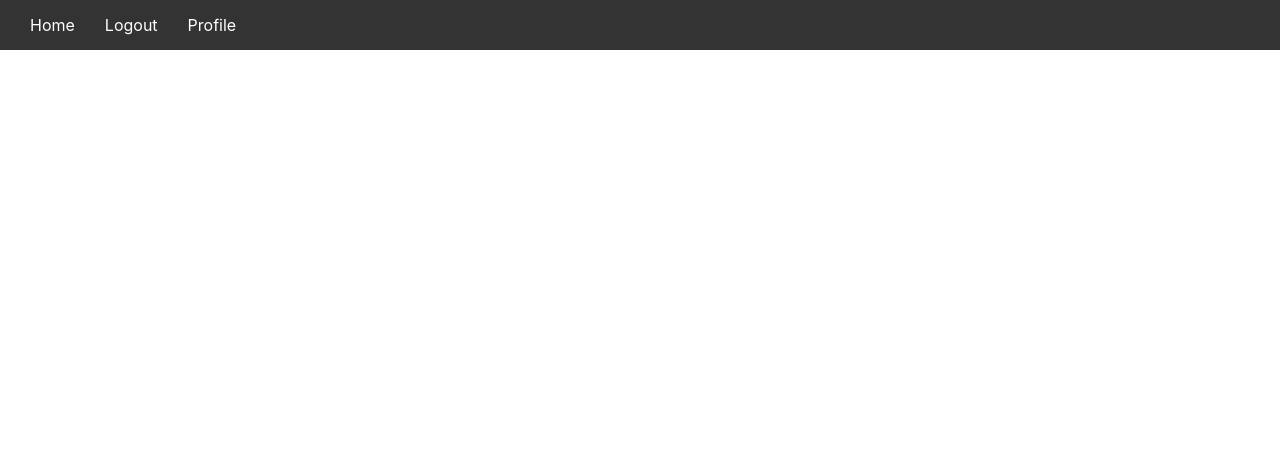
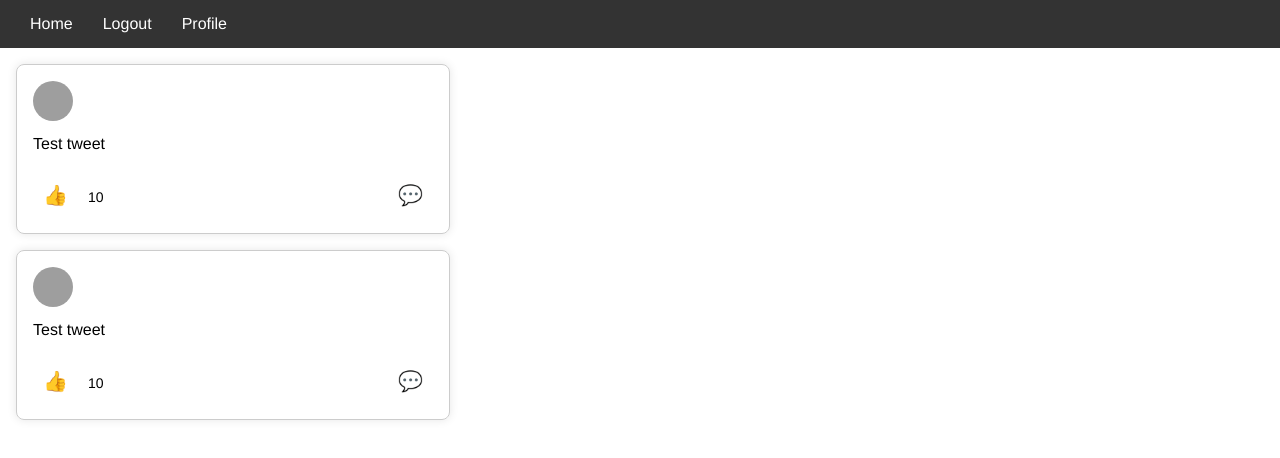
Before and after one commit to dader34/phase-4-project, a React (Create React App) app in the folder UI/: page /home in a window 1280 px wide. Shown: the top 458 px of the page. Built offline with nearby package versions, Linux system fonts and the light colour scheme; grey boxes are pictures that could not be loaded.

Commit message:
Got posts to work

```diff
--- a/UI/package.json
+++ b/UI/package.json
@@ -9,6 +9,7 @@
     "formik": "^2.4.5",
     "react": "^18.2.0",
     "react-dom": "^18.2.0",
+    "react-modal": "^3.16.1",
     "react-router-dom": "^6.19.0",
     "react-scripts": "5.0.1",
     "web-vitals": "^2.1.4",
--- /dev/null
+++ b/UI/src/STYLING/PostCard.css
@@ -0,0 +1,107 @@
+/* PostCard.css */
+.post-container {
+    display: flex;
+    flex-direction: column;
+    border: 1px solid #ccc;
+    padding: 16px;
+    margin: 16px;
+    border-radius: 8px;
+    max-width: 400px;
+    box-shadow: 0 0 10px rgba(0, 0, 0, 0.1);
+  }
+
+  .user-pfp img {
+    width: 40px;
+    height: 40px;
+    border-radius: 50%;
+    margin-right: 10px;
+  }
+
+  .post-body {
+    margin: 10px 0;
+    flex-grow: 1; /* Allow post body to grow and take remaining space */
+  }
+
+  .buttons-container {
+    display: flex;
+    justify-content: space-between;
+    align-items: center;
+    margin-top: 10px;
+  }
+
+  .like-button,
+  .comment-button {
+    background: none;
+    border: none;
+    cursor: pointer;
+    font-size: 20px;
+  }
+
+  .likes-counter {
+    font-size: 14px;
+    margin-right: 10px;
+  }
+
+  .like-button:hover,
+  .comment-button:hover {
+    color: #4CAF50; /* Change color on hover (you can customize this) */
+  }
+  .ReactModal__Overlay {
+    opacity: 0;
+    transition: opacity 200ms ease-in-out;
+    display: flex;
+    align-items: center;
+    justify-content: center;
+  }
+
+  .ReactModal__Overlay--after-open {
+    opacity: 1;
+  }
+
+  .ReactModal__Overlay--before-close {
+    opacity: 0;
+  }
+
+  .ReactModal__Content {
+    position: absolute;
+    transform: translateX(100%);
+    border: 1px solid #ccc;
+    border-radius: 8px;
+    background: white;
+    padding: 20px;
+    max-width: 350px; /* Set your desired max-width */
+    max-height: 200px; /* Set your desired max-height */
+    width: 100%;
+    outline: none;
+  }
+
+  .textarea-container {
+    margin-bottom: 15px;
+  }
+
+  /* Style the textarea */
+  textarea {
+    width: 100%;
+    box-sizing: border-box;
+    border: 1px solid #ccc;
+    border-radius: 4px;
+    padding: 10px;
+    height: 50%;
+    resize: none; /* Disable textarea resizing */
+    margin-bottom: 15px;
+  }
+
+  /* Style the buttons */
+  button {
+    background-color: #4caf50;
+    color: white;
+    padding: 10px;
+    border: none;
+    border-radius: 4px;
+    cursor: pointer;
+    margin-right: 10px;
+  }
+
+  button:last-child {
+    margin-right: 0;
+  }
--- a/UI/src/STYLING/index.css
+++ b/UI/src/STYLING/index.css
@@ -1,13 +1,10 @@
 body {
   margin: 0;
-  font-family: -apple-system, BlinkMacSystemFont, 'Segoe UI', 'Roboto', 'Oxygen',
-    'Ubuntu', 'Cantarell', 'Fira Sans', 'Droid Sans', 'Helvetica Neue',
-    sans-serif;
-  -webkit-font-smoothing: antialiased;
-  -moz-osx-font-smoothing: grayscale;
+  font-family: Helvetica Neue
+
 }
 
-code {
+/* code {
   font-family: source-code-pro, Menlo, Monaco, Consolas, 'Courier New',
     monospace;
-}
+} */
--- a/UI/src/feed/Feed.js
+++ b/UI/src/feed/Feed.js
@@ -1,5 +1,6 @@
 import React from 'react';
 import NavBar from '../Common/NavBar';
+import PostCard from './PostCard';
 // Import other necessary components and hooks
 
 const Feed = ({ user }) => {
@@ -7,9 +8,26 @@ const Feed = ({ user }) => {
 
   return (
     <>
-    {/* <NavBar /> */}
     <div className="feed">
       {/* List of Tweet components */}
+      <PostCard
+      author={
+        {name:"Danner",
+        profile_picture:"https://merriam-webster.com/assets/mw/images/article/art-wap-landing-mp-lg/egg-3442-4c317615ec1fd800728672f2c168aca5@1x.jpg"
+
+        }}
+      content={"Test tweet"}
+      likes={10}
+        />
+        <PostCard
+      author={
+        {name:"Danner",
+        profile_picture:"https://merriam-webster.com/assets/mw/images/article/art-wap-landing-mp-lg/egg-3442-4c317615ec1fd800728672f2c168aca5@1x.jpg"
+
+        }}
+      content={"Test tweet"}
+      likes={10}
+        />
     </div>
     </>
   );
--- /dev/null
+++ b/UI/src/feed/PostCard.js
@@ -0,0 +1,60 @@
+// Import react-modal at the beginning of your file
+import Modal from 'react-modal';
+import { useState } from 'react';
+import '../STYLING/PostCard.css';
+
+const PostCard = ({ author, content, date, likes }) => {
+  const [isModalOpen, setIsModalOpen] = useState(false);
+  const [commentText, setCommentText] = useState('');
+
+  const openModal = () => {
+    setIsModalOpen(true);
+  };
+
+  const closeModal = () => {
+    setIsModalOpen(false);
+  };
+
+  const handleComment = () => {
+    // Handle comment submission logic
+    console.log('Comment submitted:', commentText);
+
+    closeModal();
+  };
+
+  return (
+    <div className="post-container">
+      <div className="user-pfp">
+        <img src={author.profile_picture} alt={author.name} />
+      </div>
+      <p className="post-body">{content}</p>
+      <div className="buttons-container">
+        <div>
+          <button className="like-button">👍</button>
+          <span className="likes-counter">{likes}</span>
+        </div>
+        <button className="comment-button" onClick={openModal}>
+          💬
+        </button>
+      </div>
+
+      {/* Modal */}
+      <Modal
+        isOpen={isModalOpen}
+        ariaHideApp={false}
+        onRequestClose={closeModal}
+        contentLabel="Comment Modal"
+      >
+        <textarea
+          value={commentText}
+          onChange={(e) => setCommentText(e.target.value)}
+          placeholder="Type your comment..."
+        />
+        <button onClick={handleComment}>Submit Comment</button>
+        <button onClick={closeModal}>Close</button>
+      </Modal>
+    </div>
+  );
+};
+
+export default PostCard;
```
Also changed, not shown: 1 other file (tests, documents, lock files or other folders).
